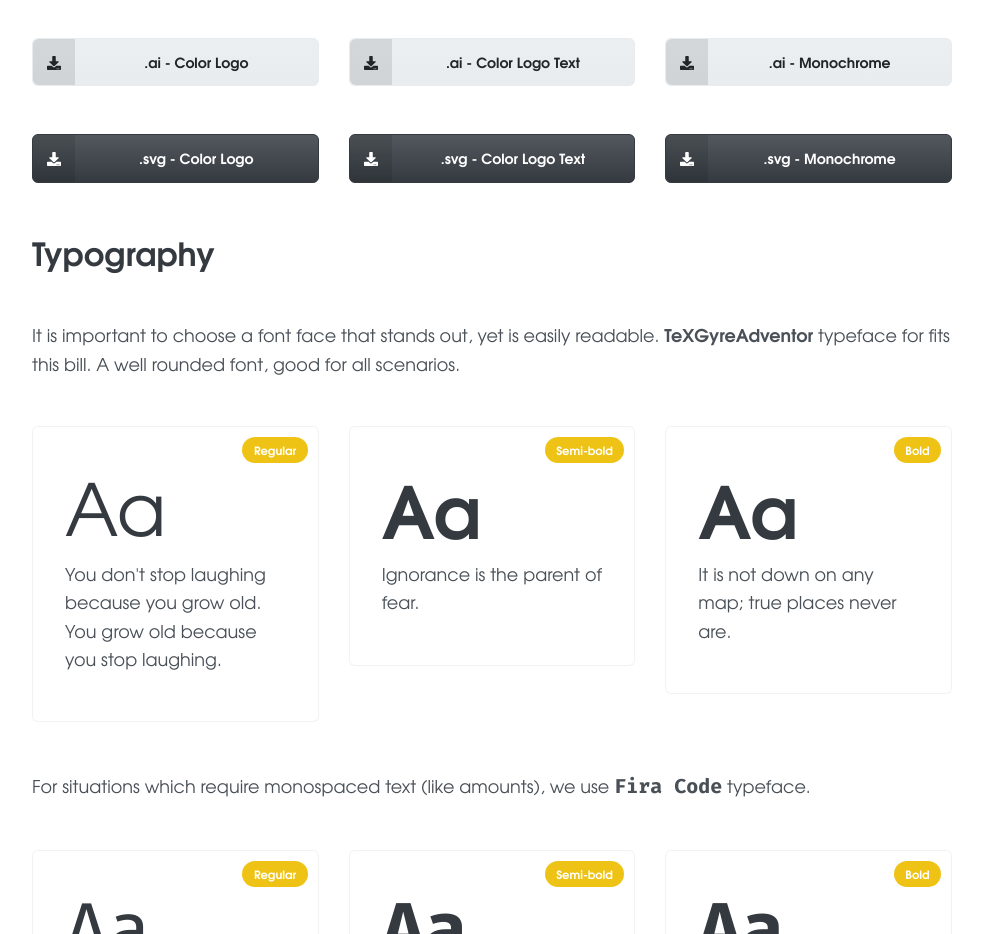
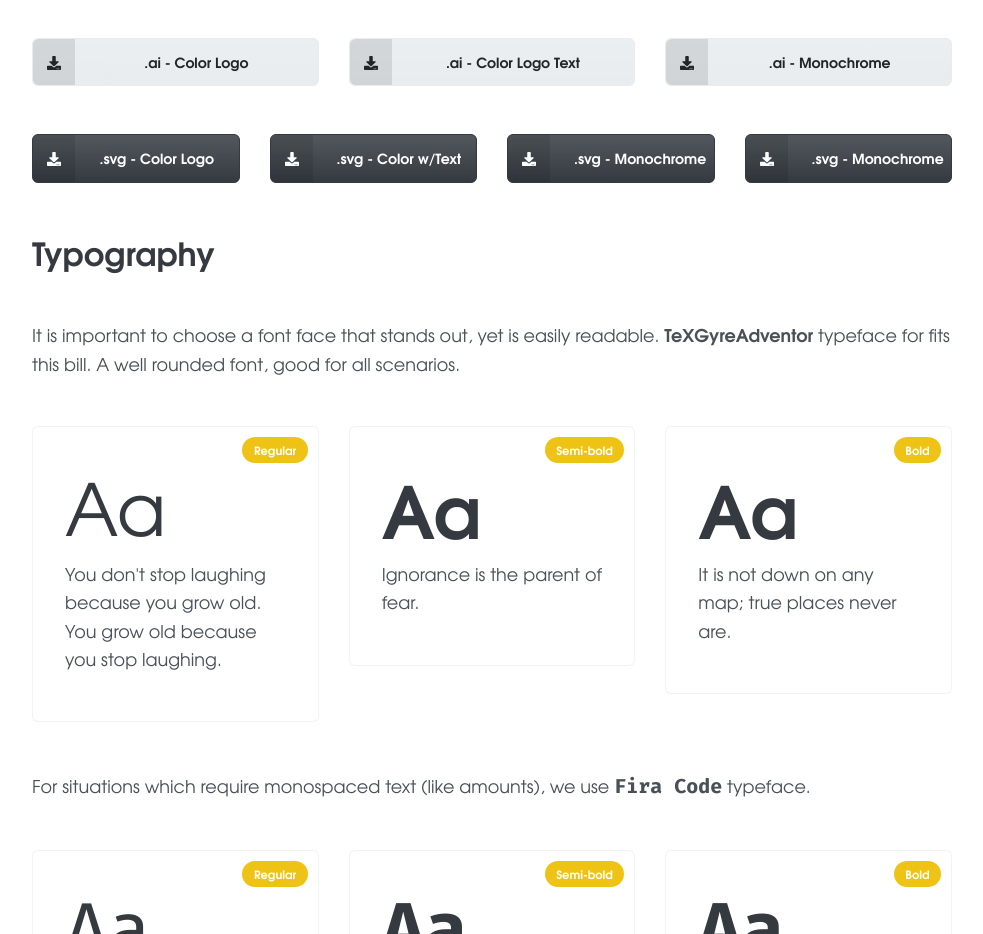
Before and after one commit to note-llc/notebc-branding, a plain HTML site: page index.html in a window 1280 px wide. Shown: the part 1340-2274 px from the top of the page, without its empty margins (148-1131 px from the left). Drawn offline with Linux system fonts and the light colour scheme.

Commit message:
Updated some of the logos

```diff
--- a/index.html
+++ b/index.html
@@ -162,7 +162,7 @@
                 </div>
               </div>
               <div class="row cols-xs-space cols-sm-space cols-md-space mt-5">
-                <div class="col-lg-4 col-md-6">
+                <div class="col-lg-3 col-md-6">
                   <a href="assets/logo/noteblockchain_ntbc_svg.svg">
                     <button type="button" class="btn btn-block btn-dark btn-icon-label">
                       <span class="btn-inner--icon"><i class="fas fa-download"></i></span>
@@ -170,16 +170,24 @@
                     </button>
                   </a>
                 </div>
-                <div class="col-lg-4 col-md-6">
+                <div class="col-lg-3 col-md-6">
                   <a href="assets/logo/noteblockchain_ntbc_v1_text.svg">
                     <button type="button" class="btn btn-block btn-dark btn-icon-label">
                       <span class="btn-inner--icon"><i class="fas fa-download"></i></span>
-                      <span class="btn-inner--text">.svg - Color Logo Text</span>
+                      <span class="btn-inner--text">.svg - Color w/Text</span>
                     </button>
                   </a>
                 </div>
-                <div class="col-lg-4 col-md-6">
+                <div class="col-lg-3 col-md-6">
                   <a href="assets/logo/noteblockchain_ntbc_mono.svg">
+                    <button type="button" class="btn btn-block btn-dark btn-icon-label">
+                      <span class="btn-inner--icon"><i class="fas fa-download"></i></span>
+                      <span class="btn-inner--text">.svg - Monochrome</span>
+                    </button>
+                  </a>
+                </div>
+                <div class="col-lg-3 col-md-6">
+                  <a href="assets/logo/noteblockchain_ntbc_mono_inv.svg">
                     <button type="button" class="btn btn-block btn-dark btn-icon-label">
                       <span class="btn-inner--icon"><i class="fas fa-download"></i></span>
                       <span class="btn-inner--text">.svg - Monochrome</span>
```
Also changed, not shown: assets/logo/noteblockchain_ntbc_mono.svg, assets/logo/noteblockchain_ntbc_mono_bl.png, assets/logo/noteblockchain_ntbc_mono_inv.svg (added), assets/logo/noteblockchain_ntbc_mono_wh.png, assets/logo/noteblockchain_ntbc_png.png, assets/logo/noteblockchain_ntbc_svg.svg.
